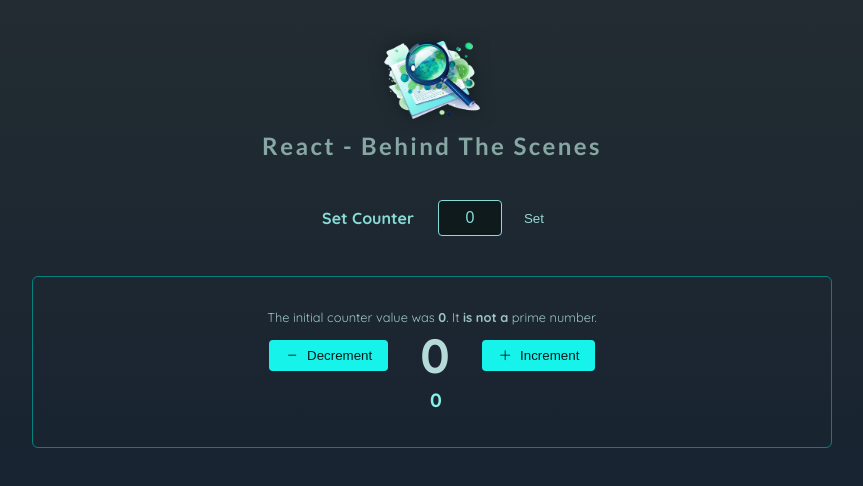
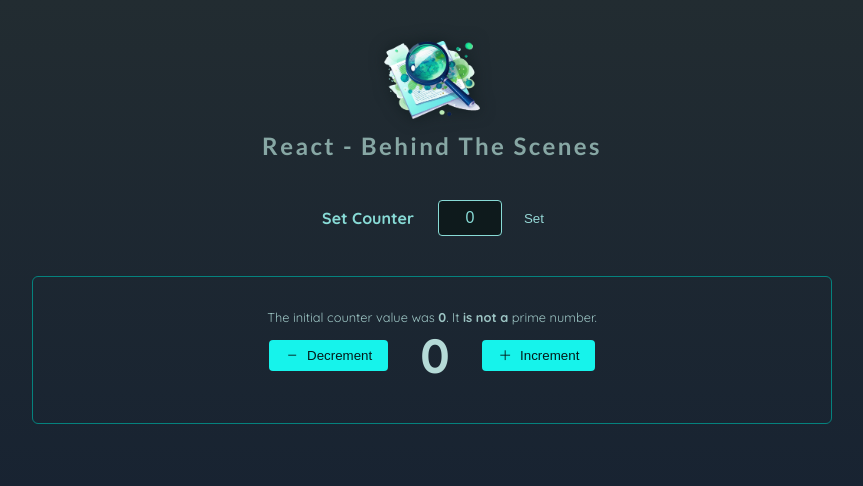
Before and after one commit to LevDoesCode/practice-react, a React (Vite) app in the folder 01-learning/02-path2/20-project6-counter/: page / in a window 1280 px wide. Shown: the top 486 px of the page, without its empty margins (208-1071 px from the left). Built offline with nearby package versions, Linux system fonts and the light colour scheme.

Commit message:
Used object keys to access id and value

```diff
--- a/01-learning/02-path2/20-project6-counter/src/components/Counter/CounterHistory.jsx
+++ b/01-learning/02-path2/20-project6-counter/src/components/Counter/CounterHistory.jsx
@@ -1,9 +1,9 @@
-import { useState } from 'react';
+import { useState } from "react";
 
-import { log } from '../../log.js';
+import { log } from "../../log.js";
 
 function HistoryItem({ count }) {
-  log('<HistoryItem /> rendered', 3);
+    log("<HistoryItem /> rendered", 3);
 
     const [selected, setSelected] = useState(false);
 
@@ -12,19 +12,19 @@ function HistoryItem({ count }) {
     }
 
     return (
-    <li onClick={handleClick} className={selected ? 'selected' : undefined}>
+        <li onClick={handleClick} className={selected ? "selected" : undefined}>
             {count}
         </li>
     );
 }
 
 export default function CounterHistory({ history }) {
-  log('<CounterHistory /> rendered', 2);
+    log("<CounterHistory /> rendered", 2);
 
     return (
         <ol>
-      {history.map((count, index) => (
-        <HistoryItem key={index} count={count} />
+            {history.map((count) => (
+                <HistoryItem key={count.id} count={count.value} />
             ))}
         </ol>
     );
```
Lines whose indentation alone changed are shown as unchanged.
